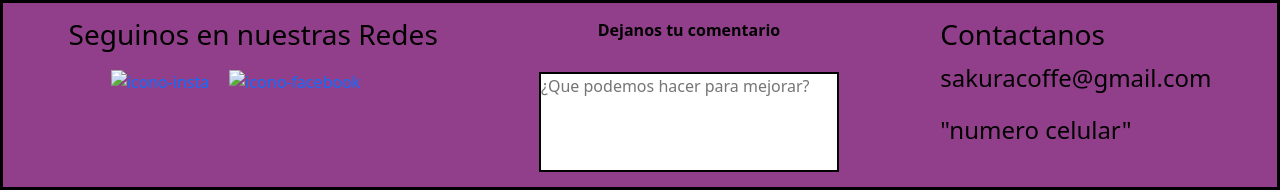
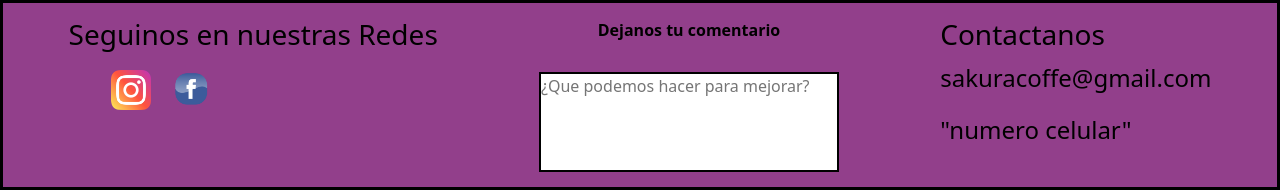
Before and after one commit to ulises1999/PreEntrega3-Pandeles, a plain HTML site: page pages/contacto.html in a window 1280 px wide. Shown: the part 1179-1369 px from the top of the page. Drawn offline with nearby package versions, Linux system fonts and the light colour scheme.

Commit message:
acomode linkeo a directorios

```diff
--- a/css/style.css
+++ b/css/style.css
@@ -200,8 +200,7 @@ p,h2,h3,h1{
 }
 p{
   font-size: 150%;
-  font-style: bold
-  ;
+  font-style: bold;
 }
 
 @media (max-width: 740px) {
--- a/pages/contacto.html
+++ b/pages/contacto.html
@@ -87,9 +87,9 @@
             <h3>Seguinos en nuestras Redes</h3>
             <!-- insertar botones que redirijan a las redes  -->
             <ul>
-                <li><a href="https://www.instagram.com/uliises_catriel/" target="_blank" rel="noopener noreferrer"><img class="icono" src="./assests/images/instagram.png" alt="icono-insta"></a>
+                <li><a href="https://www.instagram.com/uliises_catriel/" target="_blank" rel="noopener noreferrer"><img class="icono" src="../assests/images/instagram.png" alt="icono-insta"></a>
                 <!-- instagram --></li>
-                <li><a href="https://www.facebook.com/?locale=es_LA" target="_blank" rel="noopener noreferrer"><img class="icono" src="./assests/images/facebook.png" alt="icono-facebook"></a>
+                <li><a href="https://www.facebook.com/?locale=es_LA" target="_blank" rel="noopener noreferrer"><img class="icono" src="../assests/images/facebook.png" alt="icono-facebook"></a>
                 <!-- facebook --></li>
             </ul>
         </div>
```
Also changed, not shown: pages/cafeteria.html (+2 -2 lines), pages/nuestrastiendas.html (+2 -2 lines), pages/otakuvibes.html (+2 -2 lines), pages/pasteleria.html (+2 -2 lines).
